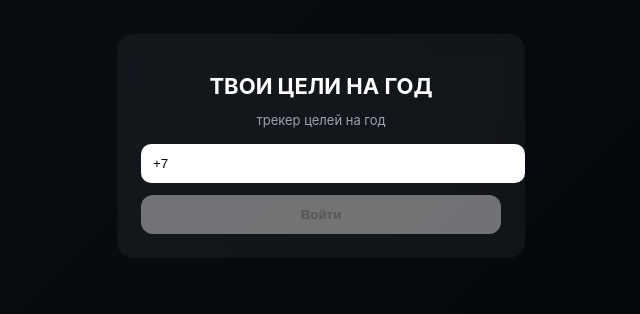
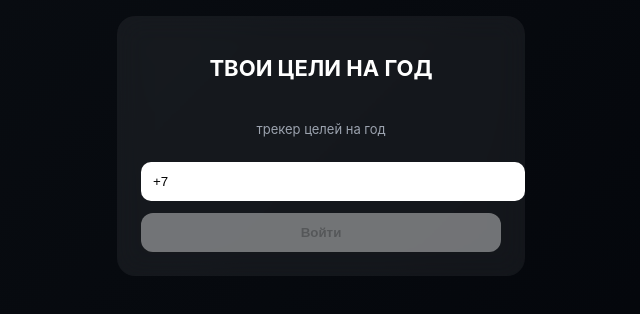
Before and after one commit to Ulibaykin/goals-2026, a Next.js app: page / in a window 1280 px wide. Shown: the part 254-568 px from the top of the page, without its empty margins (319-959 px from the left). Built offline with nearby package versions, Linux system fonts and the light colour scheme.

Commit message:
Update auth.module.css

```diff
--- a/app/auth.module.css
+++ b/app/auth.module.css
@@ -8,24 +8,25 @@
 
 .card {
   width: 360px;
-  background: rgba(255,255,255,0.05);
-  backdrop-filter: blur(12px);
-  border-radius: 16px;
+  background: rgba(255,255,255,0.06);
+  backdrop-filter: blur(14px);
+  border-radius: 18px;
   padding: 24px;
-  color: #fff;
+  color: #ffffff;
+  display: flex;
+  flex-direction: column;
+  gap: 12px;
 }
 
 .title {
   text-align: center;
   font-size: 22px;
-  margin-bottom: 8px;
 }
 
 .subtitle {
   text-align: center;
   font-size: 13px;
   color: #9ca3af;
-  margin-bottom: 16px;
 }
 
 .input, .textarea {
@@ -33,7 +34,6 @@
   padding: 12px;
   border-radius: 10px;
   border: none;
-  margin-bottom: 12px;
 }
 
 .textarea {
@@ -46,7 +46,7 @@
   padding: 12px;
   border-radius: 12px;
   border: none;
-  background: #fff;
+  background: #ffffff;
   font-weight: 600;
   cursor: pointer;
 }
@@ -57,15 +57,15 @@
 }
 
 .goalCard {
-  background: rgba(255,255,255,0.04);
+  background: rgba(255,255,255,0.08);
   border-radius: 14px;
   padding: 12px;
-  margin-bottom: 12px;
 }
 
 .goalHeader {
   display: flex;
   justify-content: space-between;
+  align-items: center;
 }
 
 .goalDesc {
@@ -80,7 +80,6 @@
   background: #1f2933;
   border-radius: 999px;
   overflow: hidden;
-  margin: 6px 0;
 }
 
 .progressFill {
@@ -97,7 +96,7 @@
 .actions {
   display: flex;
   gap: 8px;
-  margin-top: 6px;
+  margin-top: 8px;
 }
 
 .actions button {
```
